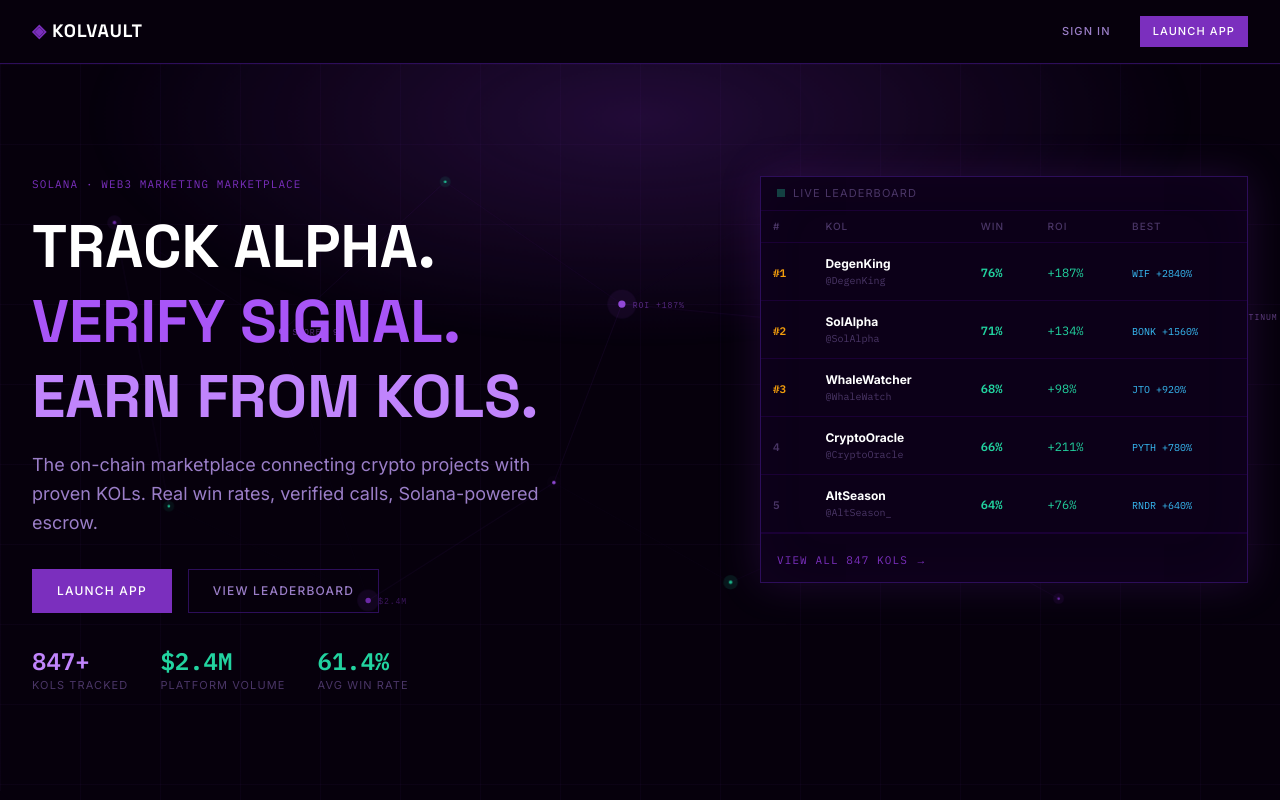
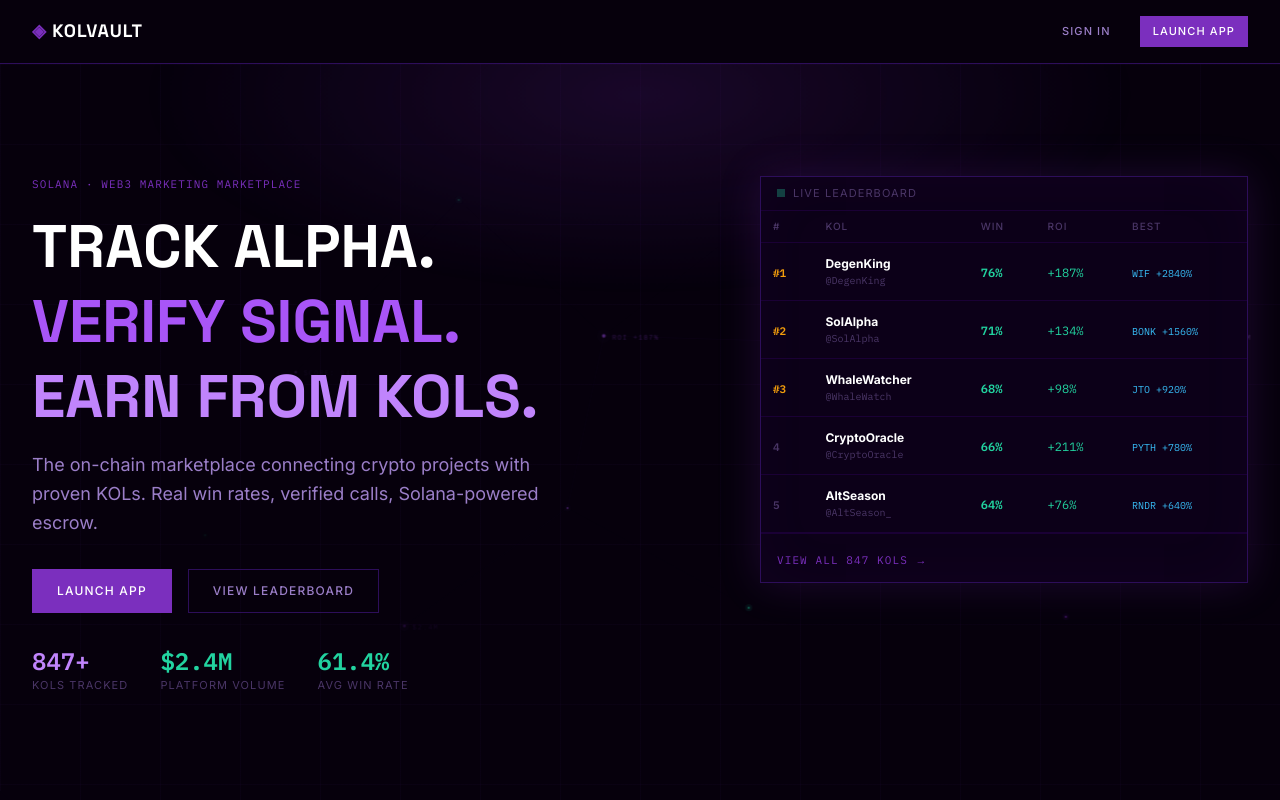
Before and after one commit to jwebdesignservice/Kol-vault, a Next.js app: page / in a window 1280 px wide. Shown: the top 800 px of the page. Built offline with nearby package versions, Linux system fonts and the light colour scheme.

Commit message:
refine: hero particle network — smaller nodes, svg fade mask, half opacity, thinner lines

```diff
--- a/app/(marketing)/page.tsx
+++ b/app/(marketing)/page.tsx
@@ -14,21 +14,21 @@ const MOCK_LEADERBOARD = [
 /* ─── Hero: Particle Network ─────────────────────────────────────────────── */
 function HeroAurora() {
   const nodes = [
-    { id: 'n1',  x: 140,  y: 175, r: 2,   c: '#7B2FBE', label: null,        d: '0s'    },
-    { id: 'n2',  x: 325,  y: 295, r: 3.5, c: '#A855F7', label: 'SCORE: 94', d: '0.5s'  },
-    { id: 'n3',  x: 505,  y: 130, r: 1.5, c: '#22D3A0', label: null,        d: '1s'    },
-    { id: 'n4',  x: 700,  y: 265, r: 4,   c: '#A855F7', label: 'ROI +187%', d: '0.3s'  },
-    { id: 'n5',  x: 880,  y: 148, r: 2,   c: '#7B2FBE', label: null,        d: '0.8s'  },
-    { id: 'n6',  x: 1045, y: 298, r: 3.5, c: '#22D3A0', label: 'WIN 76%',   d: '1.2s'  },
-    { id: 'n7',  x: 1205, y: 150, r: 1.5, c: '#7B2FBE', label: null,        d: '0.4s'  },
-    { id: 'n8',  x: 1362, y: 278, r: 2.5, c: '#C084FC', label: 'PLATINUM',  d: '0.9s'  },
-    { id: 'n9',  x: 200,  y: 488, r: 1.5, c: '#22D3A0', label: null,        d: '1.5s'  },
-    { id: 'n10', x: 420,  y: 592, r: 3,   c: '#7B2FBE', label: '$2.4M',     d: '0.2s'  },
-    { id: 'n11', x: 625,  y: 462, r: 2,   c: '#A855F7', label: null,        d: '0.7s'  },
-    { id: 'n12', x: 820,  y: 572, r: 2,   c: '#22D3A0', label: null,        d: '1.1s'  },
-    { id: 'n13', x: 1002, y: 490, r: 3,   c: '#A855F7', label: '847 KOLS',  d: '0.6s'  },
-    { id: 'n14', x: 1182, y: 590, r: 1.5, c: '#7B2FBE', label: null,        d: '1.4s'  },
-    { id: 'n15', x: 1378, y: 452, r: 2,   c: '#22D3A0', label: null,        d: '0.1s'  },
+    { id: 'n1',  x: 160,  y: 200, r: 1,   c: '#7B2FBE', label: null,        d: '0s'   },
+    { id: 'n2',  x: 340,  y: 340, r: 1.5, c: '#A855F7', label: 'SCORE: 94', d: '0.6s' },
+    { id: 'n3',  x: 520,  y: 150, r: 1,   c: '#22D3A0', label: null,        d: '1s'   },
+    { id: 'n4',  x: 680,  y: 300, r: 2,   c: '#A855F7', label: 'ROI +187%', d: '0.4s' },
+    { id: 'n5',  x: 860,  y: 160, r: 1,   c: '#7B2FBE', label: null,        d: '0.9s' },
+    { id: 'n6',  x: 1020, y: 310, r: 2,   c: '#22D3A0', label: 'WIN 76%',   d: '1.3s' },
+    { id: 'n7',  x: 1180, y: 165, r: 1,   c: '#7B2FBE', label: null,        d: '0.5s' },
+    { id: 'n8',  x: 1340, y: 300, r: 1.5, c: '#C084FC', label: 'PLATINUM',  d: '1s'   },
+    { id: 'n9',  x: 240,  y: 520, r: 1,   c: '#22D3A0', label: null,        d: '1.6s' },
+    { id: 'n10', x: 460,  y: 620, r: 1.5, c: '#7B2FBE', label: '$2.4M',     d: '0.2s' },
+    { id: 'n11', x: 640,  y: 490, r: 1,   c: '#A855F7', label: null,        d: '0.8s' },
+    { id: 'n12', x: 840,  y: 600, r: 1,   c: '#22D3A0', label: null,        d: '1.2s' },
+    { id: 'n13', x: 1010, y: 510, r: 1.5, c: '#A855F7', label: '847 KOLS',  d: '0.7s' },
+    { id: 'n14', x: 1190, y: 610, r: 1,   c: '#7B2FBE', label: null,        d: '1.5s' },
+    { id: 'n15', x: 1370, y: 470, r: 1,   c: '#22D3A0', label: null,        d: '0.1s' },
   ]
   const nodeMap = Object.fromEntries(nodes.map(n => [n.id, n])) as Record<string, typeof nodes[number]>
   const connections: [string, string][] = [
@@ -39,12 +39,25 @@ function HeroAurora() {
   ]
   return (
     <div className="absolute inset-0 overflow-hidden pointer-events-none select-none">
-      {/* Ambient purple glow */}
-      <div className="absolute inset-0 aurora-glow" style={{ background: 'radial-gradient(ellipse 70% 50% at 50% 8%, rgba(123,47,190,0.32) 0%, transparent 62%)' }} />
+      {/* Ambient purple glow — subtle */}
+      <div className="absolute inset-0 aurora-glow" style={{ background: 'radial-gradient(ellipse 65% 45% at 50% 5%, rgba(123,47,190,0.22) 0%, transparent 60%)' }} />
       {/* Fine grid */}
-      <div className="absolute inset-0" style={{ backgroundImage: 'linear-gradient(rgba(123,47,190,0.05) 1px, transparent 1px), linear-gradient(90deg, rgba(123,47,190,0.05) 1px, transparent 1px)', backgroundSize: '80px 80px' }} />
-      {/* Particle network SVG */}
+      <div className="absolute inset-0" style={{ backgroundImage: 'linear-gradient(rgba(123,47,190,0.04) 1px, transparent 1px), linear-gradient(90deg, rgba(123,47,190,0.04) 1px, transparent 1px)', backgroundSize: '80px 80px' }} />
+      {/* Particle network SVG — fades out on the left via mask */}
       <svg className="absolute inset-0 w-full h-full" viewBox="0 0 1440 820" preserveAspectRatio="xMidYMid slice" fill="none">
+        <defs>
+          {/* Gradient mask: invisible on far-left, fully visible right-of-center */}
+          <linearGradient id="netFade" x1="0%" y1="0%" x2="100%" y2="0%">
+            <stop offset="0%"   stopColor="white" stopOpacity="0"   />
+            <stop offset="35%"  stopColor="white" stopOpacity="0.4" />
+            <stop offset="55%"  stopColor="white" stopOpacity="1"   />
+            <stop offset="100%" stopColor="white" stopOpacity="1"   />
+          </linearGradient>
+          <mask id="netMask">
+            <rect width="1440" height="820" fill="url(#netFade)" />
+          </mask>
+        </defs>
+        <g mask="url(#netMask)">
           {/* Connection lines */}
           {connections.map(([a, b], i) => {
             const na = nodeMap[a], nb = nodeMap[b]
@@ -54,7 +67,7 @@ function HeroAurora() {
                 key={`${a}-${b}`}
                 x1={na.x} y1={na.y} x2={nb.x} y2={nb.y}
                 stroke="#7B2FBE"
-              strokeWidth="0.6"
+                strokeWidth="0.4"
                 style={{ animation: `line-fade ${3 + (i % 3)}s ease-in-out ${((i * 0.22) % 2).toFixed(2)}s infinite` }}
               />
             )
@@ -62,16 +75,14 @@ function HeroAurora() {
           {/* Nodes */}
           {nodes.map(n => (
             <g key={n.id}>
-            {/* Halo */}
               <circle cx={n.x} cy={n.y} r={n.r * 4} fill={n.c} style={{ animation: `halo-pulse ${2.5 + parseFloat(n.d)}s ease-in-out ${n.d} infinite` }} />
-            {/* Core */}
-            <circle cx={n.x} cy={n.y} r={n.r} fill={n.c} opacity={0.85} />
-            {/* Label */}
+              <circle cx={n.x} cy={n.y} r={n.r} fill={n.c} opacity={0.6} />
               {n.label && (
-              <text x={n.x + n.r + 8} y={n.y + 4} fontSize="9" fill={n.c} opacity={0.45} fontFamily="monospace" letterSpacing="1">{n.label}</text>
+                <text x={n.x + n.r + 7} y={n.y + 4} fontSize="8" fill={n.c} opacity={0.3} fontFamily="monospace" letterSpacing="1">{n.label}</text>
               )}
             </g>
           ))}
+        </g>
       </svg>
     </div>
   )
--- a/app/globals.css
+++ b/app/globals.css
@@ -145,10 +145,10 @@ table {
 
 /* Particle network animations */
 @keyframes line-fade {
-  0%, 100% { opacity: 0.05; }
-  50%       { opacity: 0.2;  }
+  0%, 100% { opacity: 0.04; }
+  50%       { opacity: 0.14; }
 }
 @keyframes halo-pulse {
   0%, 100% { opacity: 0;    }
-  50%       { opacity: 0.12; }
+  50%       { opacity: 0.08; }
 }
```
Lines whose indentation alone changed are shown as unchanged.
